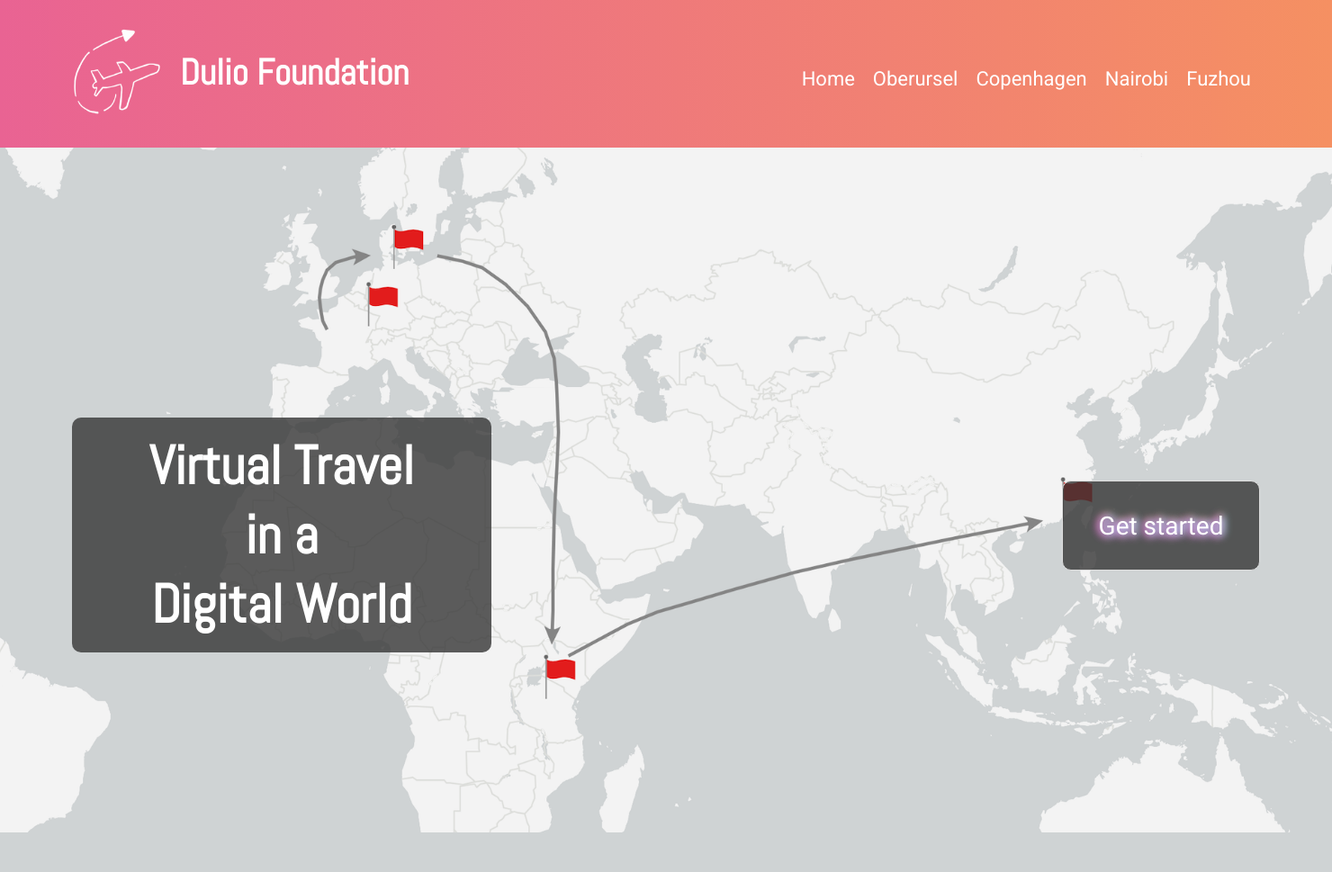
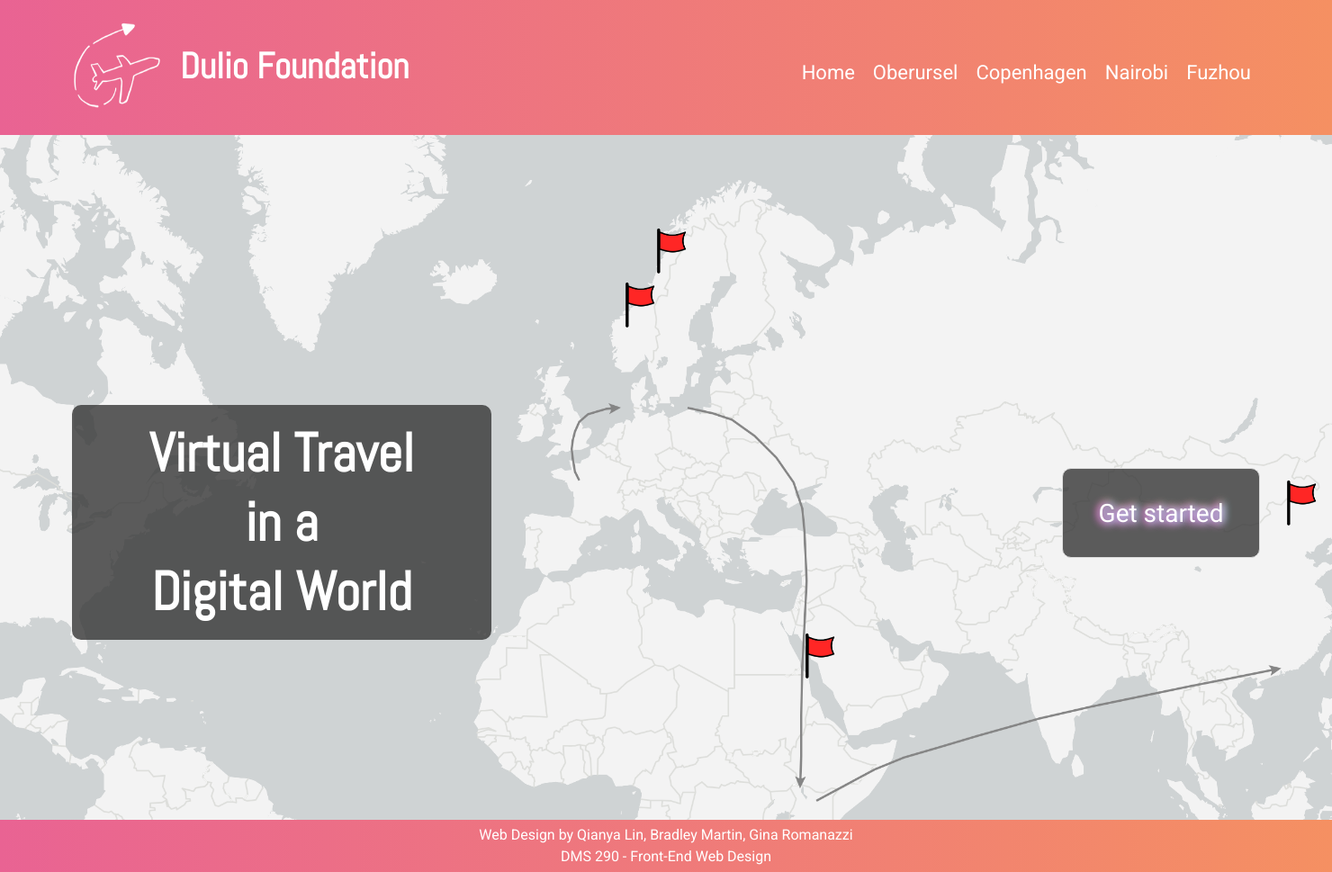
Before and after one commit to BMartin21900/Project02, a PHP site: page / in a window 1480 px wide. Shown: the whole page at 90% size. Before the commit the page ends 925 px from the top, so only its background shows below. Run offline with PHP 8.4, Linux system fonts and the light colour scheme.

Commit message:
Added Map functionality

```diff
--- a/copenhagen.html
+++ b/copenhagen.html
@@ -125,6 +125,7 @@
 					<li><a href="https://www.istockphoto.com/de/fotos/nyhavn" target="_blank">Copenhagen Skyline Picture</a></li>
 					<li><a href="https://www.copenhagenet.dk/CPH-Introduction.htm" target="_blank">Copenhagen History Picture</a></li>
 					<li><a href="https://foodicles.com/copenhagen-food-tour/" target="_blank">Copenhagen Food Picture</a></li>
+					<li><a href="https://commons.wikimedia.org/wiki/File:Flag_icon_red_4.svg">Wikipedia Flag Image</a></li>
 				</ul>
 			</section>
 		</aside>
--- a/css/styles.css
+++ b/css/styles.css
@@ -29,7 +29,7 @@ header {
 	display: flex;
 	justify-content: space-between;
 	background-image: linear-gradient(to right,#e96393, #f59062);
-	padding: 30px 80px;
+	padding: 23px 80px;
 }
 
 h1 {
@@ -97,14 +97,16 @@ footer img {
 /*Styles for indexpage-->*/
 .indexpage {
 	font-family: "Abel", sans-serif;
-	background-image: url("../images/index_map.png");
-	background-size: contain;
-	background-position: center;
+	background-image: url("../images/index_noflags.png");
+	background-size: 1920px;
 	background-repeat: no-repeat;
-	background-size: 130%;
+	background-attachment: fixed;
+	position: relative;
+	height: 100%;
 	display: flex;
 	justify-content: space-between;
 	padding: 300px 80px 200px 80px; /*change depending on final layout*/
+	width: auto;
 }
 
 #catchphrase {
@@ -253,6 +255,43 @@ aside>section>p,li{
 	color:black;
 	font-weight: bold;
 	font-size: 22px;
+}
+
+.flagO, .flagC, .flagN, .flagF{
+	position: absolute;
+}
+
+.flagO img, .flagC img, .flagN img, .flagF img{
+	width: 40px;
+}
+
+
+.flagO{
+	top:160px;
+	left:690px;
+}
+
+.flagC{
+	top:100px;
+	left:725px;
+}
+
+.flagN{
+	top:550px;
+	left:890px;
+}
+
+.flagF{
+	top:380px;
+	left:1425px;
+}
+
+.flagO img, .flagC img, .flagN img, .flagF img{
+	transition: .5s ease-out;
+}
+
+.flagO img:hover, .flagC img:hover, .flagN img:hover, .flagF img:hover{
+	width: 50px;
 }
 
 
--- a/fuzhou.html
+++ b/fuzhou.html
@@ -126,6 +126,7 @@
 					  <li><a href="https://en.wikipedia.org/wiki/Fuzhou" target="_blank">Wikipedia Article on Fuzhou</a></li>
 			          <li><a href="https://www.britannica.com/place/Fujian/People" target="_blank">Fuzhou Demographics</a></li>
 			          <li><a href="https://commons.wikimedia.org/wiki/File:The_Battle_of_Fuzhou.jpg" target="_blank">Battle of Fuzhou Picture</a></li>
+			          <li><a href="https://commons.wikimedia.org/wiki/File:Flag_icon_red_4.svg">Wikipedia Flag Image</a></li>
 				</ul>
 			</section>
 		</aside>
--- a/index.html
+++ b/index.html
@@ -36,8 +36,20 @@
 
     <div id="catchphrase">Virtual Travel<br> in a <br>Digital World</div>
 
+    <a class = "flagO" href="oberursel.html"><img src="images/flag.png"></a>
+    <a class = "flagC" href="copenhagen.html"><img src="images/flag.png"></a>
+    <a class = "flagN" href="nairobi.html"><img src="images/flag.png"></a>
+    <a class = "flagF" href="fuzhou.html"><img src="images/flag.png"></a>
+
     <a href="oberursel.html"><button class="startbutton" style="vertical-align:middle" href="oberursel.html"><span>Get started </span></button></a>
   </main>
+
+    <footer>
+    <div class = "bg">
+      <div>Web Design by Qianya Lin, Bradley Martin, Gina Romanazzi</div>
+      <div>DMS 290 - Front-End Web Design</div>
+    </div>
+  </footer>
 
 <script src="http://code.jquery.com/jquery.js"></script>
 <script src="javascript/menu-highlighter.js"></script>
--- a/nairobi.html
+++ b/nairobi.html
@@ -122,6 +122,7 @@
 					<li><a href="https://www.kenyanz.com/nairobi/articles/history-of-nairobi-kenya-199" target="_blank">Historical Picture of Nairobi</a></li>
 					<li><a href="https://migrationology.com/travel-guides/nairobi-kenya/" target="_blank">Nairobi Cuisine Picture</a></li>
           <li><a href="https://www.youtube.com/watch?v=qa2_XNDLuHw" target="_blank">Nairobi Skyline Picture</a></li>
+          <li><a href="https://commons.wikimedia.org/wiki/File:Flag_icon_red_4.svg">Wikipedia Flag Image</a></li>
 				</ul>
 			</section>
 		</aside>
```
Also changed, not shown: oberursel.html (+5 -4 lines), images/flag.png (added). Lines whose indentation alone changed are shown as unchanged.
